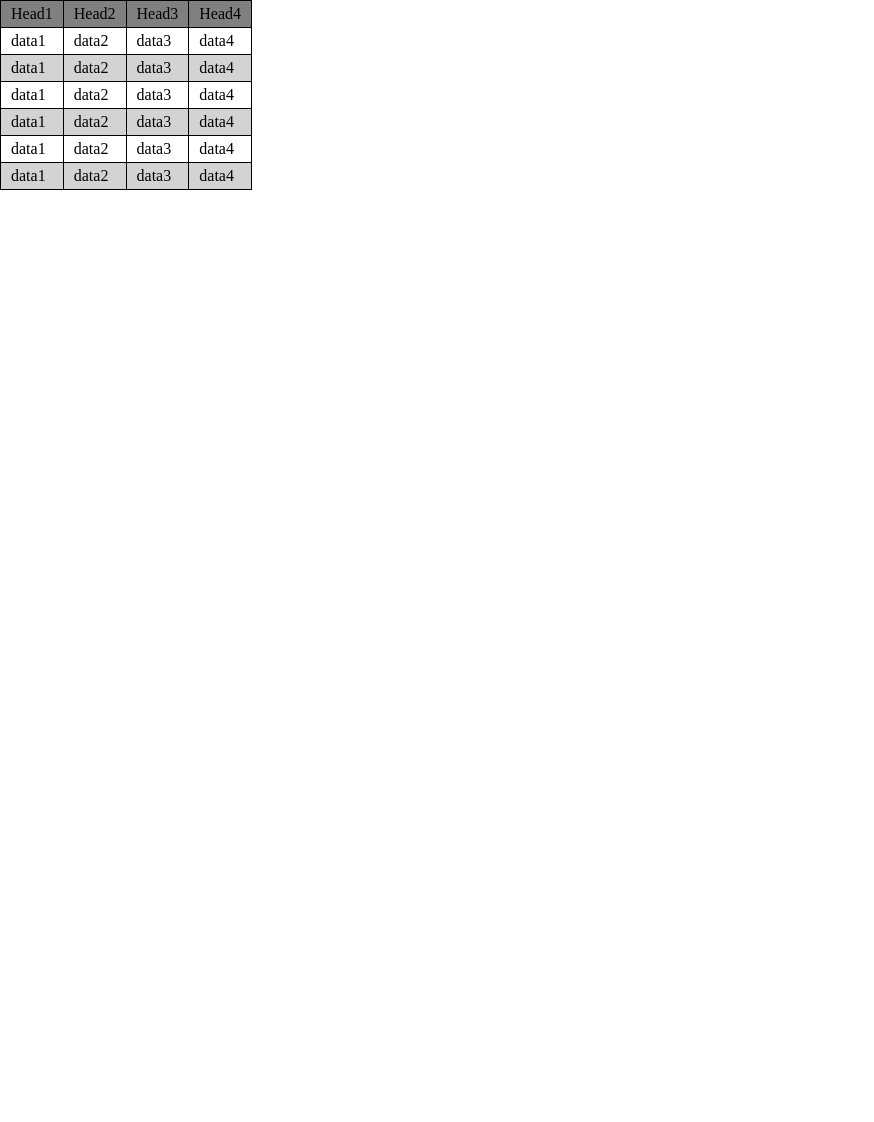
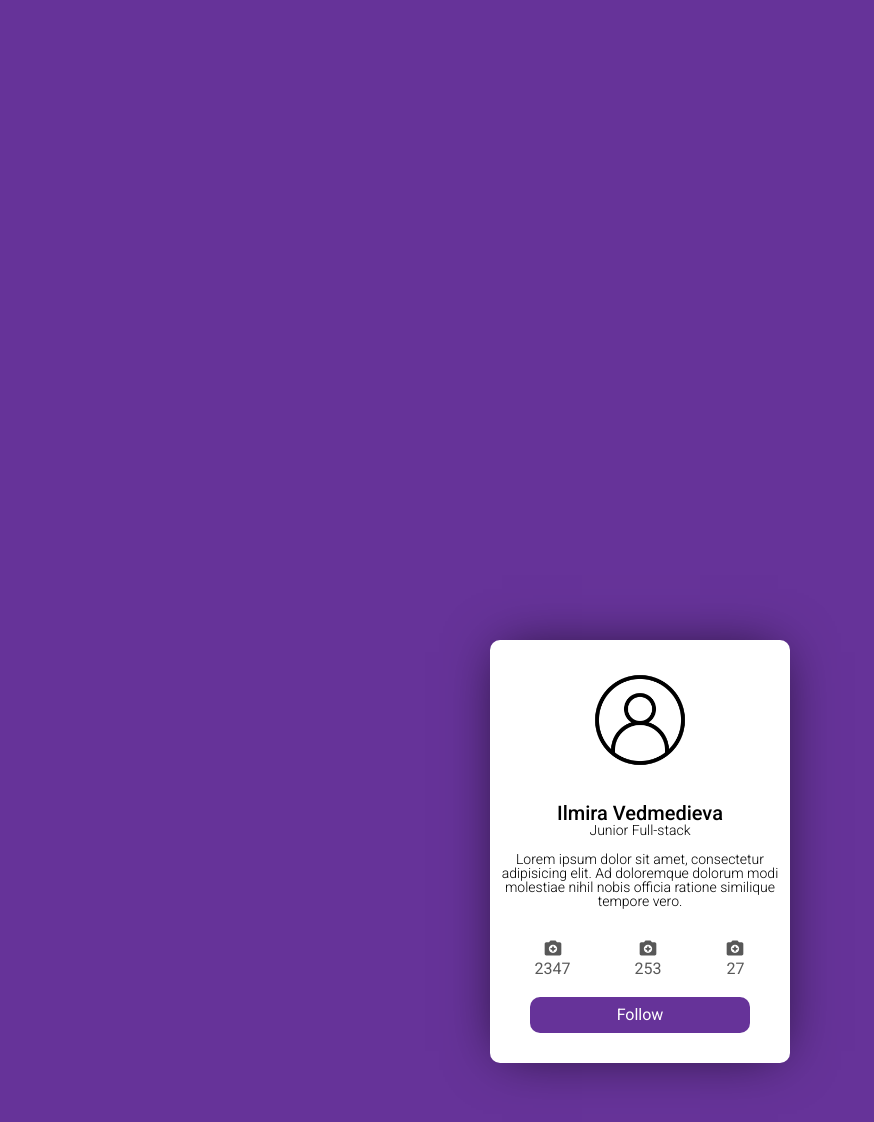
Before and after one commit to tregulovailmira/Lesson3_18.07.2020, a plain HTML site: page index.html in a window 1280 px wide. Shown: the top 1122 px of the page, without its empty margins (0-874 px from the left). Before the commit the page ends 800 px from the top, so only its background shows below. Drawn offline with Linux system fonts and the light colour scheme.

Commit message:
Create the userCard

```diff
--- a/index.html
+++ b/index.html
@@ -2,58 +2,62 @@
 <html lang="en">
 <head>
     <meta charset="UTF-8">
-    <title>Title</title>
+    <title>User Card</title>
     <link rel="stylesheet" href="./styles/reset.css">
     <link rel="stylesheet" href="./styles/styles.css">
+
+    <link href="https://fonts.googleapis.com/css2?family=Roboto:wght@300;400;500;700&display=swap" rel="stylesheet">
+
 </head>
 <body>
-    <table>
-        <thead>
-        <tr>
-            <td>Head1</td>
-            <td>Head2</td>
-            <td>Head3</td>
-            <td>Head4</td>
-        </tr>
-        </thead>
-        <tbody>
-            <tr>
-                <td>data1</td>
-                <td>data2</td>
-                <td>data3</td>
-                <td>data4</td>
-            </tr>
-            <tr>
-                <td>data1</td>
-                <td>data2</td>
-                <td>data3</td>
-                <td>data4</td>
-            </tr>
-            <tr>
-                <td>data1</td>
-                <td>data2</td>
-                <td>data3</td>
-                <td>data4</td>
-            </tr>
-            <tr>
-                <td>data1</td>
-                <td>data2</td>
-                <td>data3</td>
-                <td>data4</td>
-            </tr>
-            <tr>
-                <td>data1</td>
-                <td>data2</td>
-                <td>data3</td>
-                <td>data4</td>
-            </tr>
-            <tr>
-                <td>data1</td>
-                <td>data2</td>
-                <td>data3</td>
-                <td>data4</td>
-            </tr>
-        </tbody>
-    </table>
+
+    <div class="userCardContainer">
+        <div class="userCardImageContainer">
+
+            <img src="images/userIcon.png" alt="userIcon">
+
+        </div>
+
+        <div class="userCardInfoContainer">
+
+            <div class="userCardName">
+
+                <h2>Ilmira Vedmedieva</h2>
+                <p>Junior Full-stack </p>
+            </div>
+
+            <div class="userCardInfo">
+                Lorem ipsum dolor sit amet, consectetur adipisicing elit. Ad doloremque dolorum modi molestiae
+                nihil nobis officia ratione similique tempore vero.
+            </div>
+
+            <div class="userCardStatistic">
+
+                <div class="userCardIcons">
+
+                    <div class="userCardIcon">
+                        <img src="./images/camera.svg" alt="photo">
+                        <span>2347</span>
+                    </div>
+
+                    <div class="userCardIcon">
+                        <img src="./images/camera.svg" alt="like">
+                        <span>253</span>
+                    </div>
+
+                    <div class="userCardIcon">
+                        <img src="./images/camera.svg" alt="person">
+                        <span>27</span>
+                    </div>
+                </div>
+
+                <div class="userCardButton">
+
+                    <a href="">Follow</a>
+                </div>
+            </div>
+        </div>
+    </div>
+
 </body>
 </html>
--- a/styles/styles.css
+++ b/styles/styles.css
@@ -1,17 +1,99 @@
-table {
-    border: 1px solid black;
-    border-collapse: collapse;
+body {
+    background-color: rebeccapurple;
+
 }
 
-td {
-    border: 1px solid black;
-    padding: 5px 10px;
+.userCardContainer {
+    background-color: white;
+
+    width: 300px;
+
+    text-align: center;
+    box-sizing: border-box;
+    margin: 50% auto;
+    padding-bottom: 30px;
+
+    border-radius: 10px;
+
+    box-shadow: 0px 0px 52px -12px rgba(0,0,0,0.75);
+
 }
 
-thead {
-    background-color: gray;
+.userCardImageContainer {
+    padding: 30px 0;
+    box-sizing: border-box;
+
 }
 
-tbody > tr:nth-child(2n) {
-    background-color: lightgray;
+.userCardImageContainer > img {
+    border-radius: 50%;
+
+    height: 100px;
+    width: 100px;
+
+    object-fit: cover; /* для нормального отображения картинки во вписанной области */
 }
+
+.userCardName > h2 {
+    font-weight: 500;
+    font-size: 20px;
+}
+
+.userCardName > p {
+    font-size: 14px;
+    font-weight: 300;
+}
+
+.userCardInfoContainer {
+    font-family: 'Roboto', sans-serif;
+}
+
+.userCardInfo {
+    margin-top: 15px;
+    margin-bottom: 30px;
+    font-size: 14px;
+    font-weight: 300;
+}
+
+.userCardIcons{
+    margin-bottom: 20px;
+}
+
+.userCardIcon {
+    display: inline-block;
+    opacity: 0.65;
+}
+
+.userCardIcon > img {
+    width: 20px;
+}
+
+.userCardIcon > span {
+    display: block;
+}
+
+.userCardIcon + .userCardIcon {
+    margin-left: 60px;
+}
+
+.userCardButton > a{
+
+    display: inline-block;
+
+    width: 60%;
+    border-radius: 10px;
+
+    background-color: rebeccapurple;
+    margin: 0 auto;
+    padding: 10px 20px;
+
+    text-decoration: none;
+    text-transform: capitalize;
+    color: white;
+
+}
+
+.userCardButton > a:hover {
+    background-color: blueviolet;
+    color: #d6d6d6;
+}
```
Also changed, not shown: images/camera.svg (added), images/userIcon.png (added).
